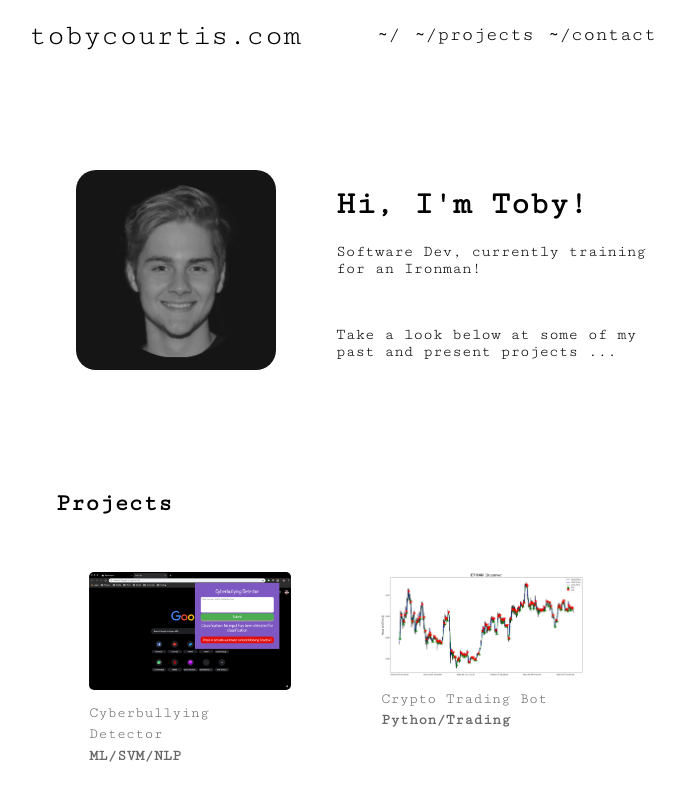
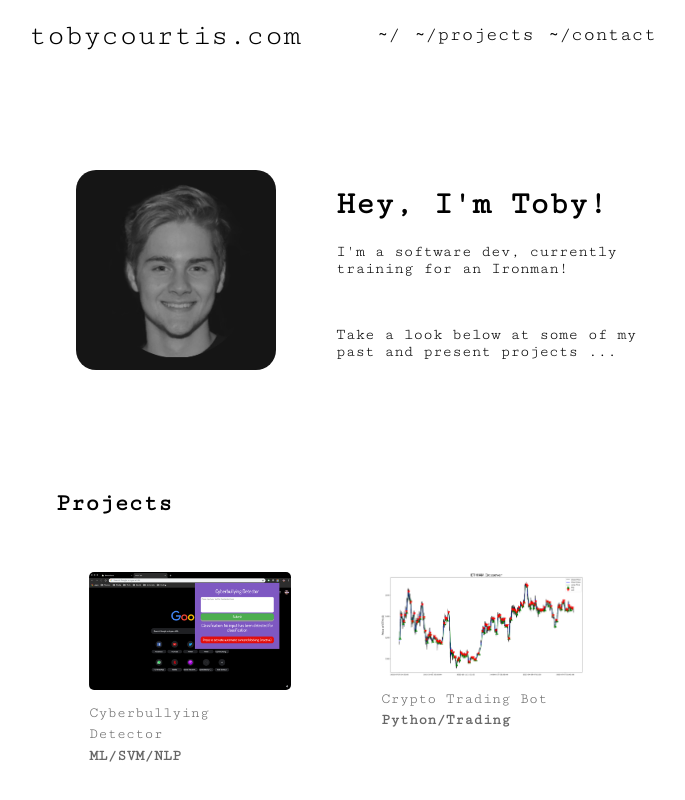
Before and after one commit to TobyCourtis/tobycourtis.com, a React (Create React App) app: page / in a window 1280 px wide. Shown: the top 800 px of the page, without its empty margins (304-989 px from the left). Built offline with nearby package versions, Linux system fonts and the light colour scheme.

Commit message:
💄 Change about section text

```diff
--- a/src/About/About.tsx
+++ b/src/About/About.tsx
@@ -13,8 +13,8 @@
 
                 <div className={"right"}>
                     <div>
-                        <h1>Hi, I'm Toby!</h1>
-                        <p>Software Dev, currently training for an Ironman!</p>
+                        <h1>Hey, I'm Toby!</h1>
+                        <p>I'm a software dev, currently training for an Ironman!</p>
                         <br/>
 
                         <p>Take a look below at some of my past and present projects ...</p>
```
